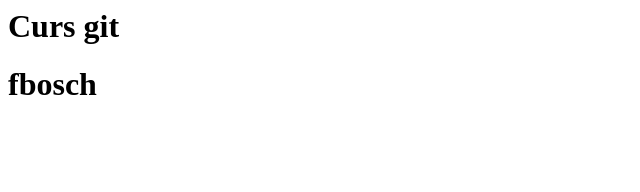
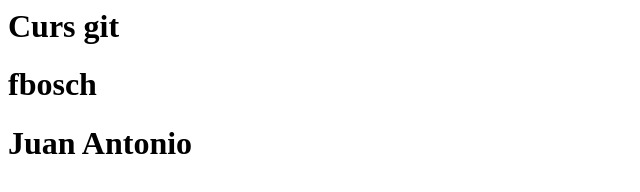
Before and after one commit to jagarcia-fundaciobit/curs-git, a plain HTML site: page index.html in a window 1280 px wide. Shown: the whole page, without its empty margins (0-640 px from the left). Drawn offline with Linux system fonts and the light colour scheme.

Commit message:
afegir el meu usuari

```diff
--- a/index.html
+++ b/index.html
@@ -5,6 +5,6 @@
 	<body>
 		<h1>Curs git</h1>
 		<h1>fbosch</h1>
-
+		<h1>Juan Antonio</h1>
 	</body>
 </html>
```
